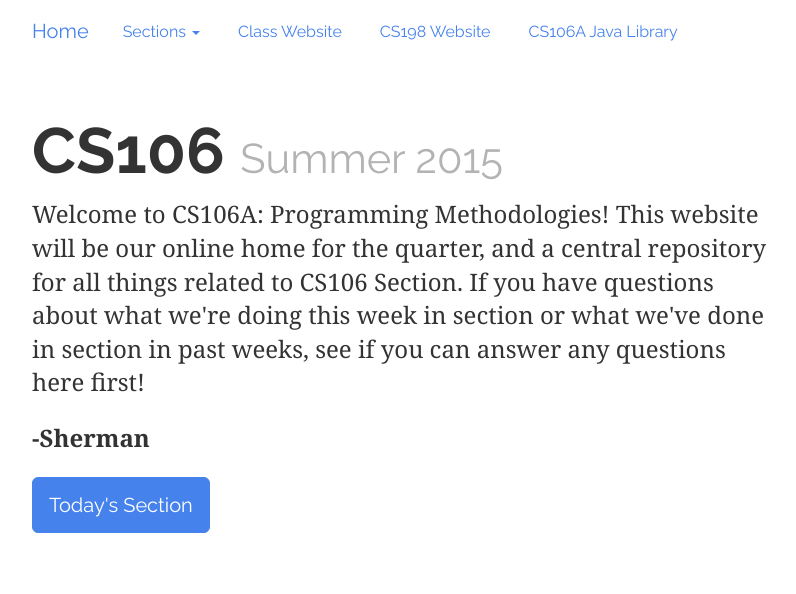
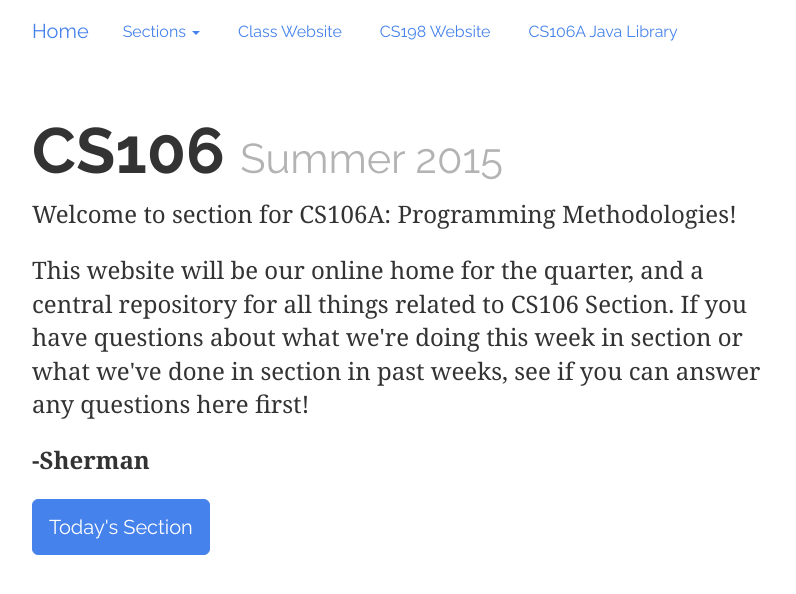
Before and after one commit to skleung/cs106a, a plain HTML site: page index.html in a window 1280 px wide. Shown: the whole page, without its empty margins (38-834 px from the left). Drawn offline with nearby package versions, Linux system fonts and the light colour scheme; a script that the page names is missing.

Commit message:
updating website

```diff
--- a/index.html
+++ b/index.html
@@ -71,7 +71,8 @@
         <div class="row">
           <div class="col-lg-8 col-md-7 col-sm-6">
             <h1>CS106 <small>Summer 2015</small></h1>
-            <p class="lead"> Welcome to CS106A: Programming Methodologies! This website will be our online home for the quarter, and a central repository for all things related to CS106 Section. If you have questions about what we're doing this week in section or what we've done in section in past weeks, see if you can answer any questions here first!</p>
+            <p class="lead"> Welcome to section for CS106A: Programming Methodologies! </p>
+            <p class="lead"> This website will be our online home for the quarter, and a central repository for all things related to CS106 Section. If you have questions about what we're doing this week in section or what we've done in section in past weeks, see if you can answer any questions here first!</p>
             <p class="lead"><b>-Sherman</b></p>
           </div>
         </div>
```
